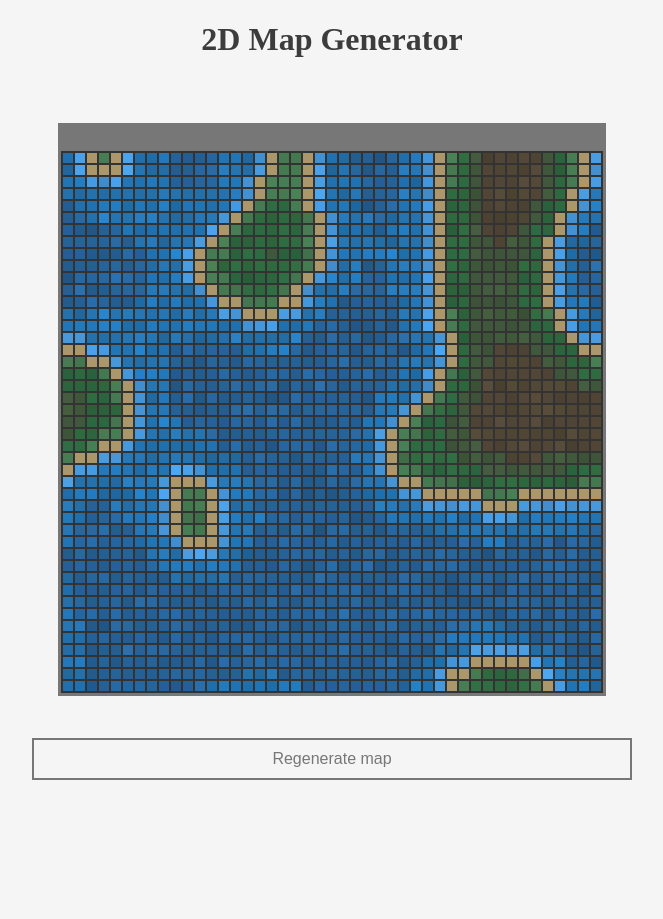
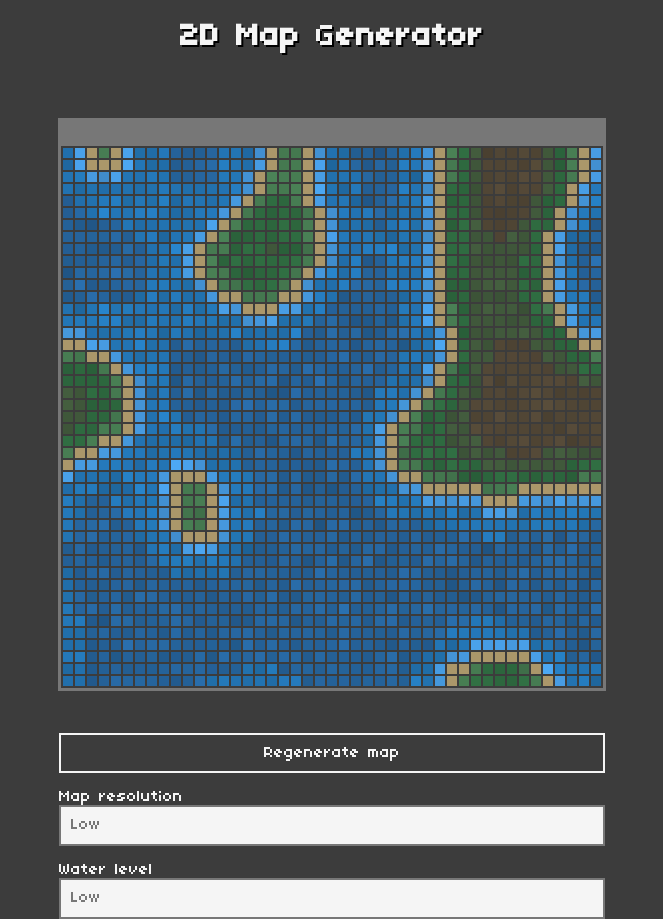
Before and after one commit to adriwicked/the-merchant, a plain HTML site: page index.html in a window 1280 px wide. Shown: the whole page, without its empty margins (308-971 px from the left). Before the commit the page ends 800 px from the top, so only its background shows below. Drawn offline with Linux system fonts and the light colour scheme.

Commit message:
feat() improve aesthetics

```diff
--- a/index.html
+++ b/index.html
@@ -8,15 +8,25 @@
     <h1>2D Map Generator</h1>
     <div class="game-container">
         <canvas id="game-canvas"></canvas>
+        <div class="form-container">
             <button id="regenerate-map">Regenerate map</button>
-        <!-- <div class="dropdown-container">
+            <div class="dropdown-container">
                 <label for="resolution">Map resolution</label>
                 <select id="resolution" class="dropdown">
                     <option value="option1">Low</option>
                     <option value="option2">Medium</option>
                     <option value="option3">High</option>
                 </select>
-        </div> -->
+            </div>
+            <div class="dropdown-container">
+                <label for="water">Water level</label>
+                <select id="water" class="dropdown">
+                    <option value="option1">Low</option>
+                    <option value="option2">Medium</option>
+                    <option value="option3">High</option>
+                </select>
+            </div>
+        </div>
     </div>
 
     <script type="module" src="./src/index.js"></script>
--- a/src/config.js
+++ b/src/config.js
@@ -24,7 +24,7 @@ export default {
     },
     COLORS: {
         BOARD: {
-            BACKGROUND: '#333',
+            BACKGROUND: '#3c3c3c',
             BORDER: '#777'
         }
     },
--- a/style.css
+++ b/style.css
@@ -1,3 +1,8 @@
+@font-face {
+  font-family: '04B_03';
+  src: url('./src/04B_03__.TTF');
+}
+
 :root {
   --soft-black: #777;
   --hard-black: #3c3c3c;
@@ -5,15 +10,17 @@
 }
 
 h1 {
-  font-family: 'Times New Roman', Times, serif;
+  font-family: '04B_03', Arial, Helvetica, sans-serif;
   font-weight: 700;
   font-size: 32px;
   margin-bottom: 3rem;
-  color: var(--hard-black);
+  color: var(--soft-white);
+  text-shadow: 2px 2px 0 black;
 }
 
 body {
-  background-color: var(--soft-white);
+  background-color: var(--hard-black);
+  font-family: '04B_03', Arial, Helvetica, sans-serif;
   margin: 0;
   display: flex;
   flex-direction: column;
@@ -24,21 +31,28 @@ body {
   margin-top: 1em;
   display: flex;
   flex-direction: column;
+  align-items: center;
+}
+
+.form-container {
+  width: 546px;
 }
 
 #regenerate-map {
+  width: 100%;
   margin-top: 1em;
   background-color: transparent;
-  border: 2px solid var(--soft-black);
-  color: var(--soft-black);
+  border: 2px solid var(--soft-white);
+  font-family: '04B_03', Arial, Helvetica, sans-serif;
+  color: var(--soft-white);
   font-size: 16px;
   padding: 10px 20px;
   transition: background-color 0.3s ease, color 0.3s ease;
 }
 
 #regenerate-map:hover {
-  background-color: var(--soft-black);
-  color: var(--soft-white);
+  background-color: var(--soft-white);
+  color: var(--hard-black);
   cursor: pointer;
 }
 
@@ -46,9 +60,14 @@ body {
   margin-top: 1em;
 }
 
+.dropdown-container label {
+  color: var(--soft-white);
+}
+
 .dropdown {
   background-color: var(--soft-white);
   border: 2px solid var(--soft-black);
+  font-family: '04B_03', Arial, Helvetica, sans-serif;
   color: var(--soft-black);
   font-size: 16px;
   padding: 10px;
```
Also changed, not shown: src/04B_03__.TTF (added). Lines whose indentation alone changed are shown as unchanged.
